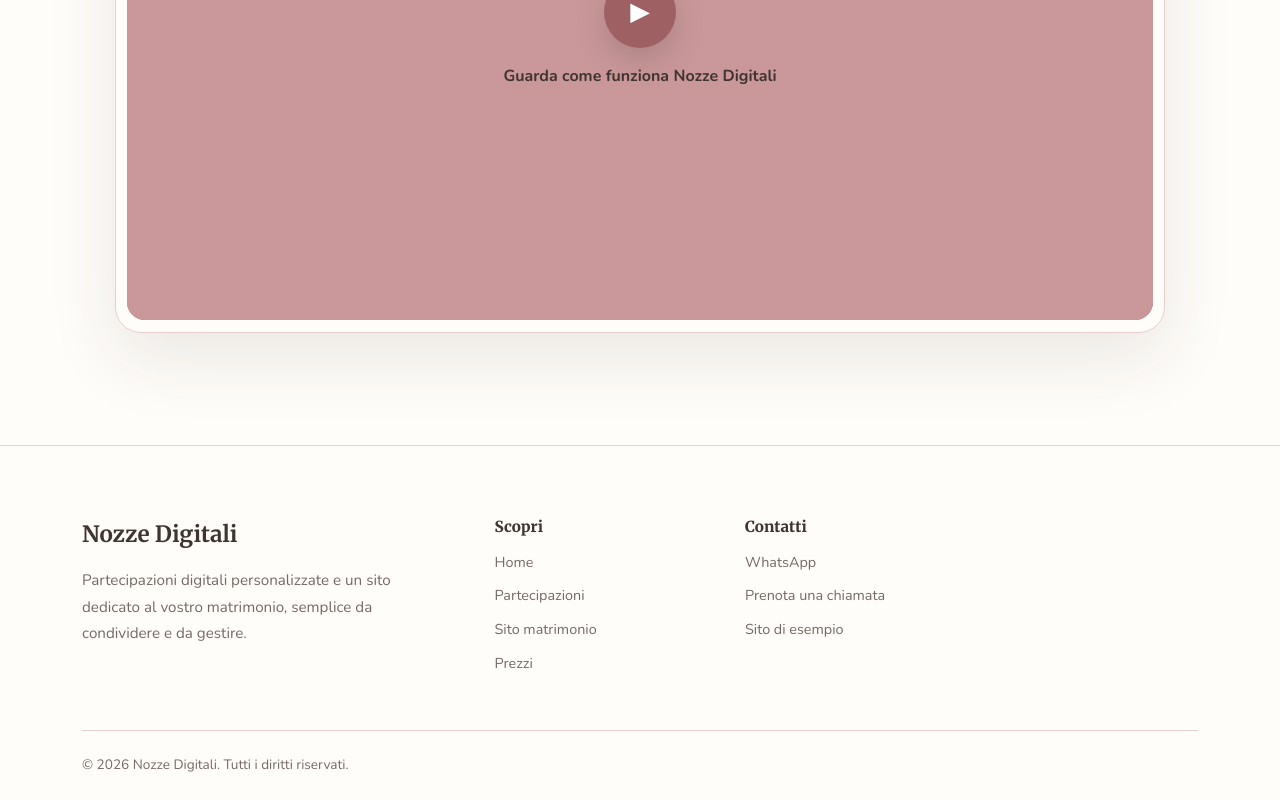
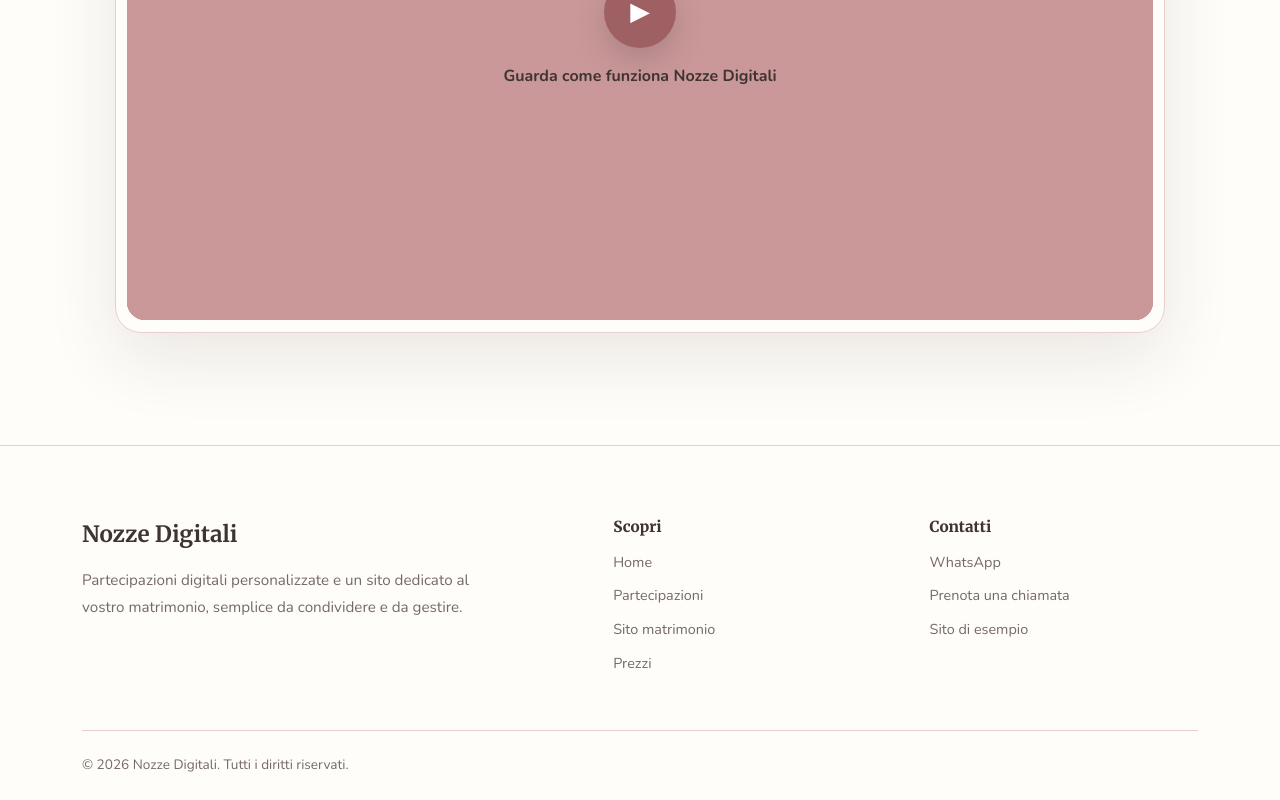
Before and after one commit to simonedantevisconti/nozze-digitali, a React (Vite) app: page / in a window 1280 px wide. Shown: the part 1499-2299 px from the top of the page. Built offline with nearby package versions, Linux system fonts and the light colour scheme.

Commit message:
Adjust footer grid for simplified navigation

```diff
--- a/src/styles/footer.css
+++ b/src/styles/footer.css
@@ -10,7 +10,7 @@
 
 .footer-grid {
   display: grid;
-  grid-template-columns: 1.8fr repeat(3, 1fr);
+  grid-template-columns: 1.8fr repeat(2, 1fr);
   gap: 3rem;
 
   padding-bottom: 3.5rem;
```
